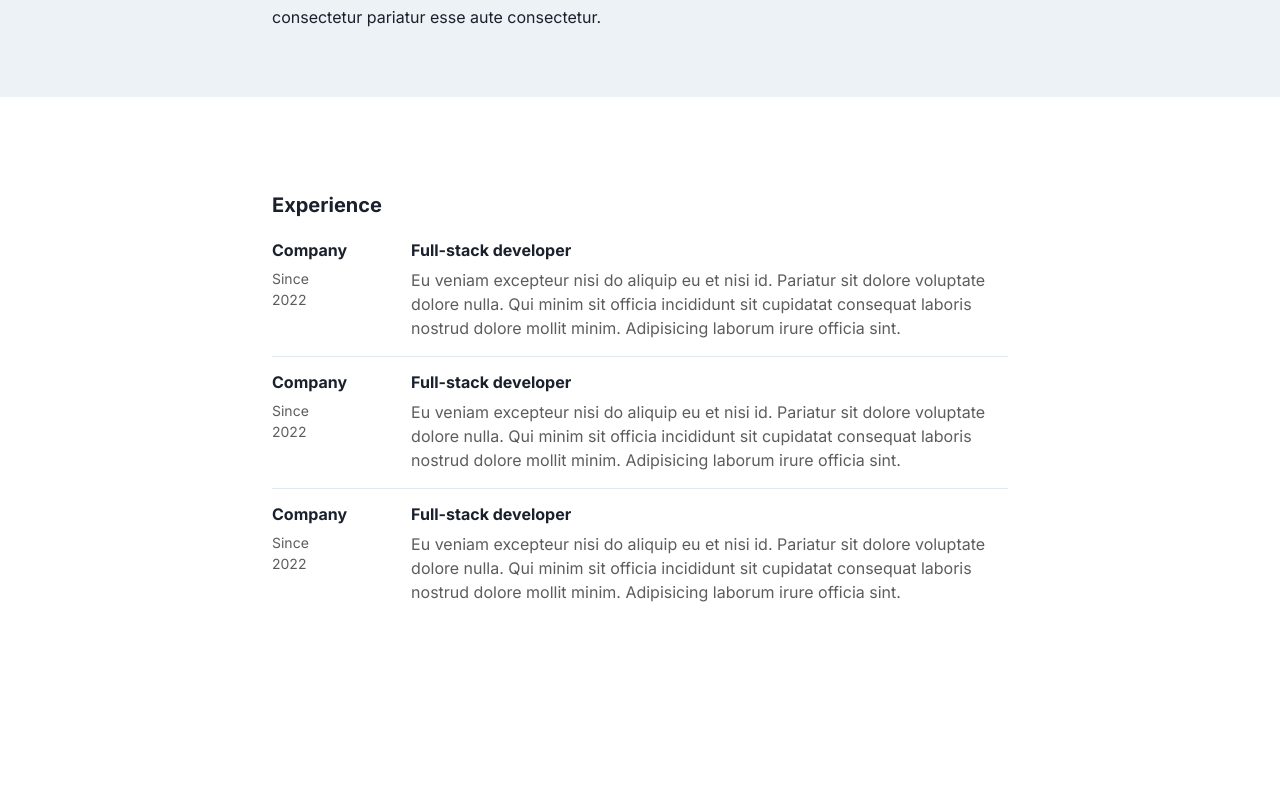
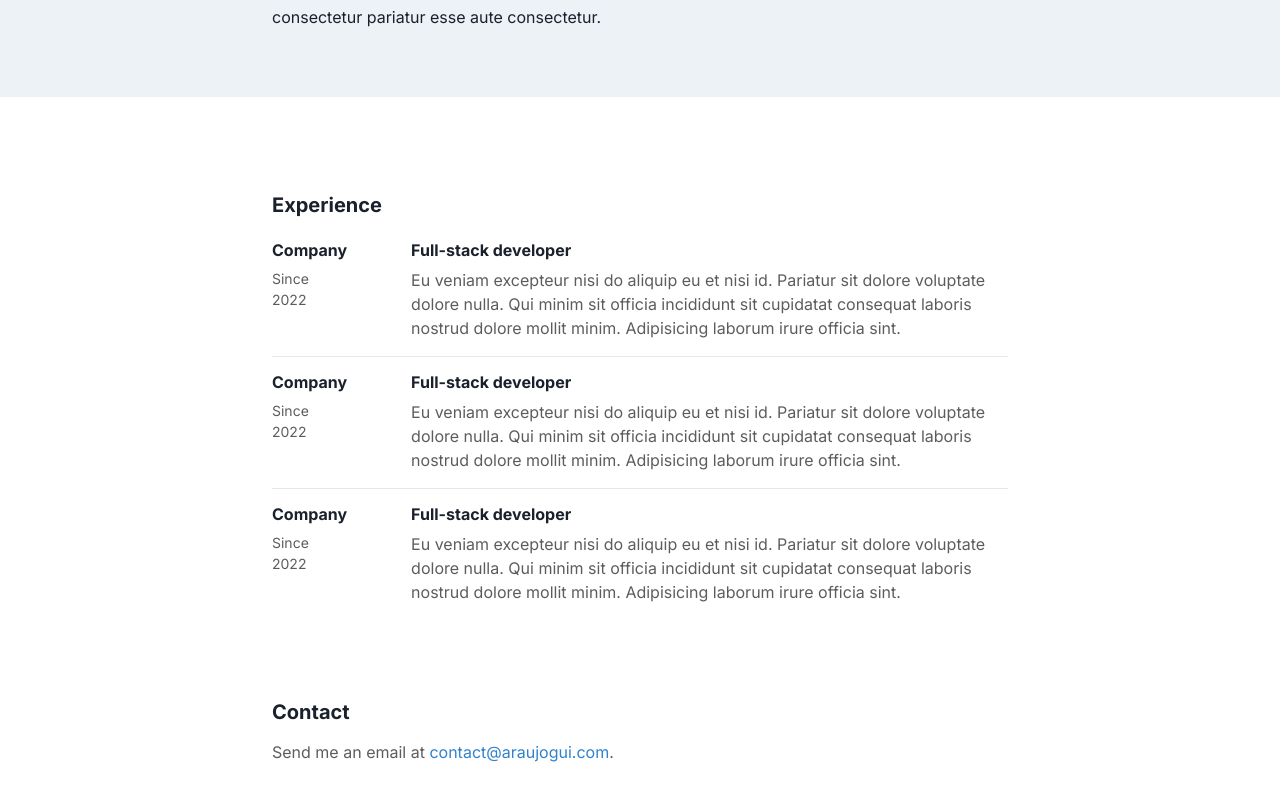
Before and after one commit to araujogui/araujogui.com, a Next.js app: page / in a window 1280 px wide. Shown: the part 1228-2028 px from the top of the page. Before the commit the page ends 1928 px from the top, so only its background shows below. Built offline with nearby package versions, Linux system fonts and the light colour scheme.

Commit message:
Create contact component

```diff
--- /dev/null
+++ b/components/Contact.jsx
@@ -0,0 +1,30 @@
+import {
+  Box,
+  Container,
+  Heading,
+  Link,
+  Text,
+  useColorModeValue,
+} from "@chakra-ui/react";
+
+const Contact = () => {
+  return (
+    <Box as="section" id="contact" my="24">
+      <Container maxW="container.md">
+        <Heading size="md">Contact</Heading>
+        <Text
+          color={useColorModeValue("blackAlpha.700", "whiteAlpha.700")}
+          mt="4"
+        >
+          Send me an email at{" "}
+          <Link href="mailto:contact@araujogui.com" color="blue.500" isExternal>
+            contact@araujogui.com
+          </Link>
+          .
+        </Text>
+      </Container>
+    </Box>
+  );
+};
+
+export default Contact;
--- a/pages/index.jsx
+++ b/pages/index.jsx
@@ -1,5 +1,6 @@
 import Head from "next/head";
 import About from "../components/About";
+import Contact from "../components/Contact";
 import Experience from "../components/Experience";
 import Foreword from "../components/Foreword";
 
@@ -12,6 +13,7 @@ const Index = () => {
       <Foreword />
       <About />
       <Experience />
+      <Contact />
     </main>
   );
 };
```
